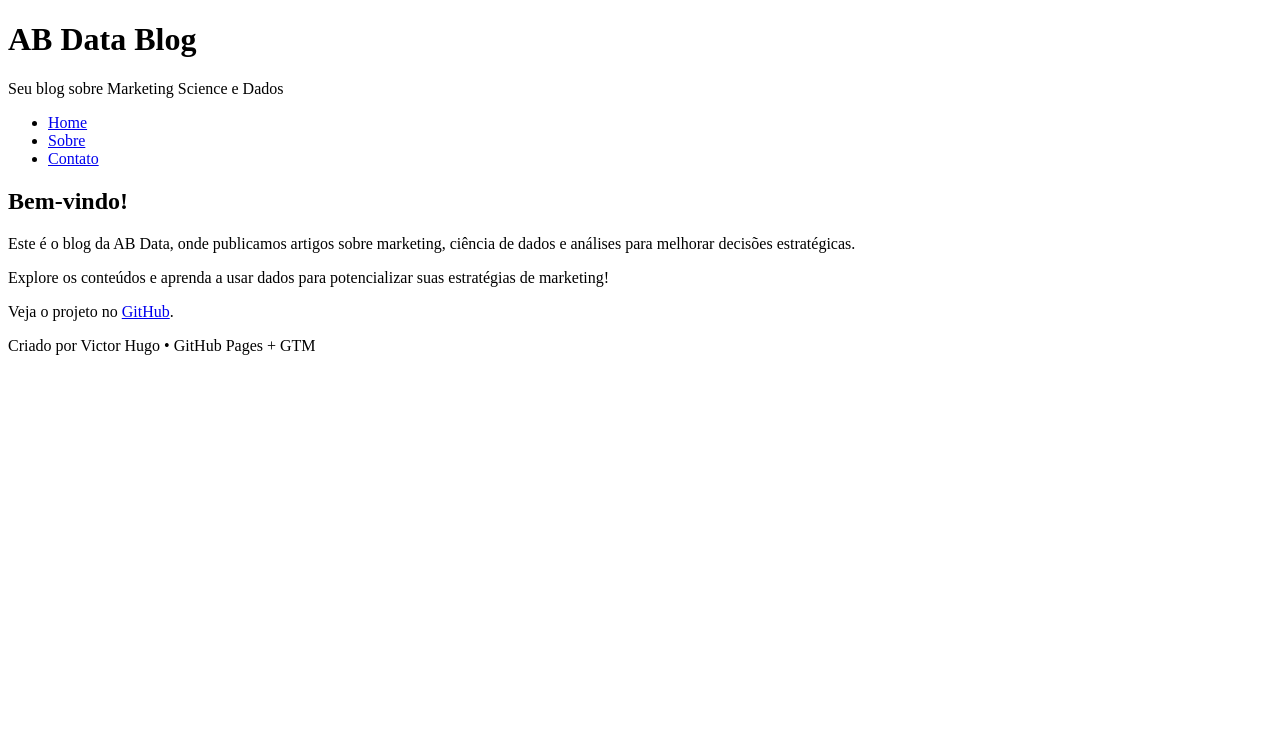
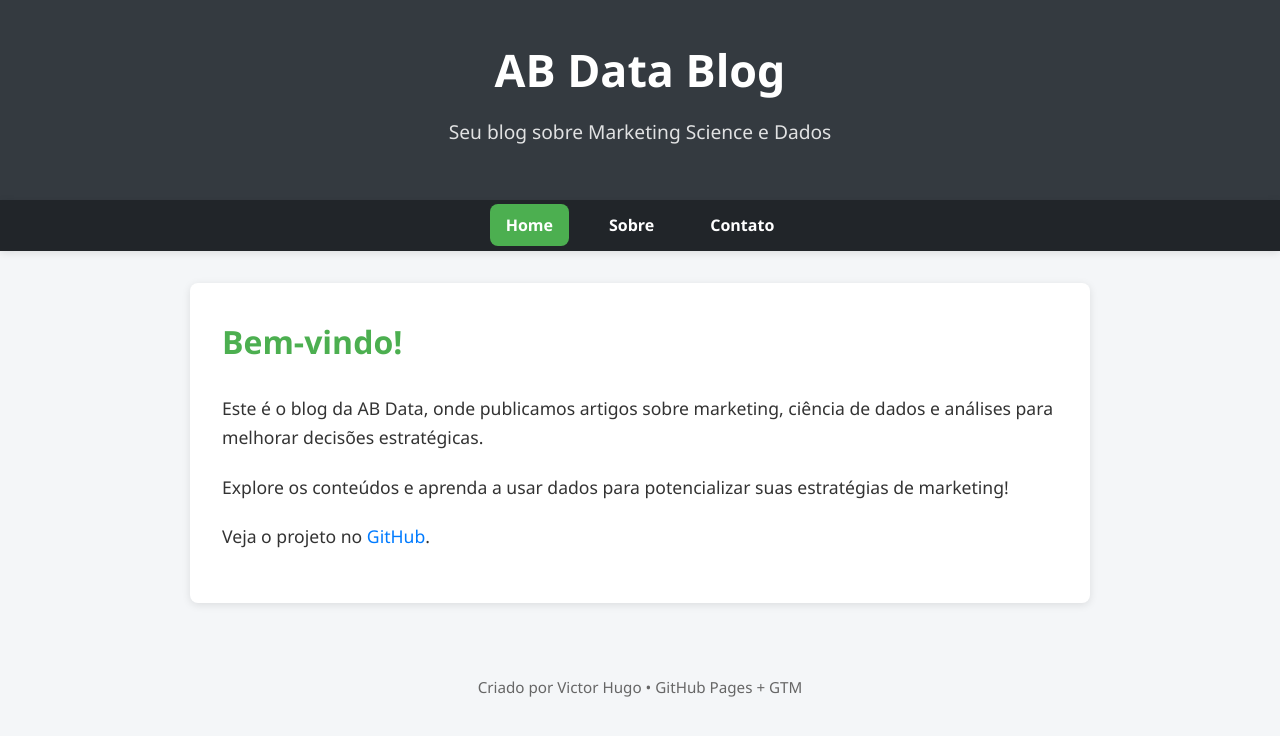
Before and after one commit to vhmartinsp/abdata, a plain HTML site: page index.html in a window 1280 px wide. Drawn offline with Linux system fonts and the light colour scheme.

Commit message:
Update index.html

```diff
--- a/index.html
+++ b/index.html
@@ -11,27 +11,141 @@
       new Date().getTime(),event:'gtm.js'});var f=d.getElementsByTagName(s)[0],
       j=d.createElement(s),dl=l!='dataLayer'?'&l='+l:'';j.async=true;j.src=
       'https://www.googletagmanager.com/gtm.js?id='+i+dl;f.parentNode.insertBefore(j,f);
-      })(window,document,'script','dataLayer','GTM-WPT4P9DJ');
+      })(window,document,'script','dataLayer','GTM-KKZZLP9H');
     </script>
     <!-- End Google Tag Manager -->
 
-    <!-- Google tag (gtag.js) -->
-    <script async src="https://www.googletagmanager.com/gtag/js?id=G-N4LTZ8FP9R"></script>
-    <script>
-      window.dataLayer = window.dataLayer || [];
-      function gtag(){dataLayer.push(arguments);}
-      gtag('js', new Date());
-      gtag('config', 'G-N4LTZ8FP9R');
-    </script>
+    <style>
+      :root {
+        --primary-color: #4caf50;
+        --secondary-color: #343a40;
+        --accent-color: #007bff;
+        --bg-light: #f4f6f8;
+        --white: #ffffff;
+        --text-color: #333333;
+        --muted: #666666;
+        --radius: 8px;
+        --shadow: 0 2px 8px rgba(0, 0, 0, 0.1);
+      }
 
-    <style>
-      /* (seu CSS permanece inalterado) */
+      * {
+        margin: 0;
+        padding: 0;
+        box-sizing: border-box;
+      }
+
+      body {
+        font-family: 'Segoe UI', Roboto, sans-serif;
+        background-color: var(--bg-light);
+        color: var(--text-color);
+        line-height: 1.7;
+      }
+
+      header {
+        background-color: var(--secondary-color);
+        color: var(--white);
+        padding: 2rem 1rem;
+        text-align: center;
+        box-shadow: var(--shadow);
+      }
+
+      header h1 {
+        font-size: 2.8rem;
+        margin-bottom: 0.5rem;
+      }
+
+      header p {
+        font-size: 1.2rem;
+        opacity: 0.85;
+      }
+
+      nav {
+        background-color: #212529;
+        box-shadow: var(--shadow);
+      }
+
+      nav ul {
+        display: flex;
+        justify-content: center;
+        list-style: none;
+        padding: 0.75rem;
+        gap: 1.5rem;
+        flex-wrap: wrap;
+      }
+
+      nav ul li a {
+        color: var(--white);
+        text-decoration: none;
+        font-weight: 600;
+        padding: 0.6rem 1rem;
+        border-radius: var(--radius);
+        transition: background-color 0.3s ease, color 0.3s ease;
+      }
+
+      nav ul li a:hover,
+      nav ul li a.active {
+        background-color: var(--primary-color);
+        color: var(--white);
+      }
+
+      main {
+        max-width: 900px;
+        margin: 2rem auto;
+        padding: 2rem;
+        background-color: var(--white);
+        border-radius: var(--radius);
+        box-shadow: var(--shadow);
+      }
+
+      h2 {
+        color: var(--primary-color);
+        font-size: 2rem;
+        margin-bottom: 1.5rem;
+      }
+
+      p {
+        font-size: 1.1rem;
+        margin-bottom: 1.2rem;
+      }
+
+      a {
+        color: var(--accent-color);
+        text-decoration: none;
+        font-weight: 500;
+      }
+
+      a:hover {
+        text-decoration: underline;
+      }
+
+      footer {
+        text-align: center;
+        padding: 1.5rem;
+        font-size: 0.95rem;
+        color: var(--muted);
+        margin-top: 3rem;
+      }
+
+      @media (max-width: 768px) {
+        header h1 {
+          font-size: 2rem;
+        }
+
+        main {
+          margin: 1rem;
+          padding: 1.5rem;
+        }
+
+        nav ul {
+          gap: 1rem;
+        }
+      }
     </style>
   </head>
   <body>
     <!-- Google Tag Manager (noscript) -->
     <noscript>
-      <iframe src="https://www.googletagmanager.com/ns.html?id=GTM-WPT4P9DJ"
+      <iframe src="https://www.googletagmanager.com/ns.html?id=GTM-KKZZLP9H"
               height="0" width="0" style="display:none;visibility:hidden"></iframe>
     </noscript>
     <!-- End Google Tag Manager (noscript) -->
```
